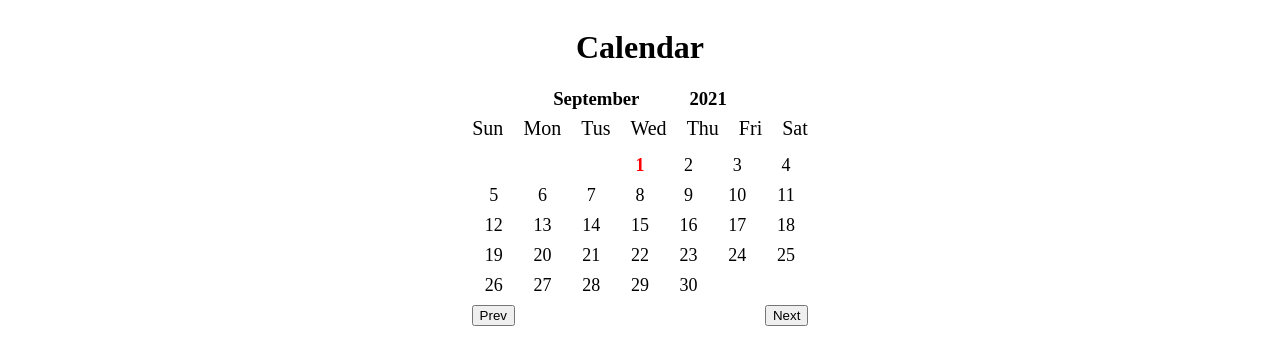
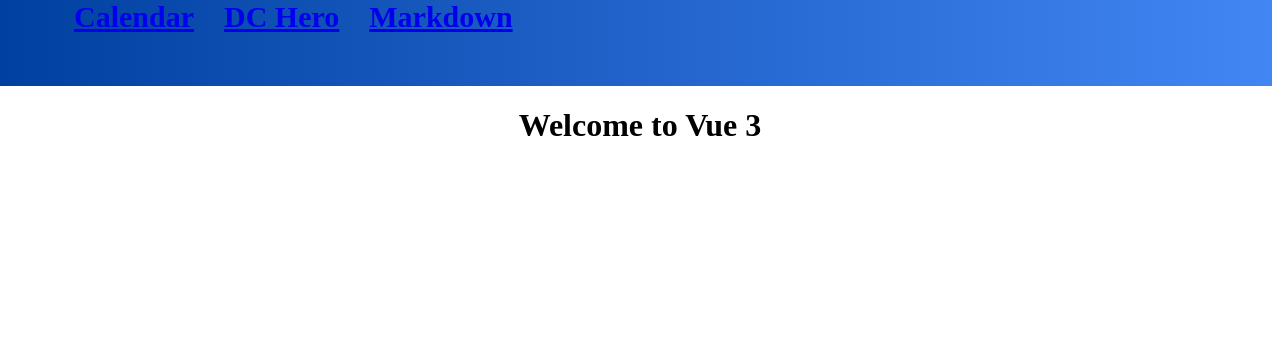
Before and after one commit to ismailEssafi/learn-VueJs, a Vue app in the folder vue3/: page / in a window 1280 px wide. Shown: the top 364 px of the page. Built offline with nearby package versions, Linux system fonts and the light colour scheme.

Commit message:
add routing to the app

```diff
--- a/vue3/package.json
+++ b/vue3/package.json
@@ -9,7 +9,8 @@
   },
   "dependencies": {
     "core-js": "^3.6.5",
-    "vue": "^3.0.0"
+    "vue": "^3.0.0",
+    "vue-router": "^4.0.11"
   },
   "devDependencies": {
     "@vue/cli-plugin-babel": "~4.5.0",
--- a/vue3/src/App.vue
+++ b/vue3/src/App.vue
@@ -1,13 +1,12 @@
 <template>
-
-  <Calendar/>
-
+  <HeaderApp/>
+  <router-view></router-view>
 </template>
 
 <script>
-import Calendar from "./components/Calendar";
+import HeaderApp from "./components/HeaderApp";
 
 export default {
- components: {Calendar },
+  components: {HeaderApp },
 };
 </script>
--- a/vue3/src/assets/style.css
+++ b/vue3/src/assets/style.css
@@ -53,3 +53,16 @@
     display: flex;
     column-gap: 250px;
 }
+.headerApp{
+    height: 86px;
+    margin-top: -21px;
+    margin-left: -8px;
+    padding-left: 44px;
+    padding-top: 13px;
+    background-image: linear-gradient(90deg,#0040a0,#4286f4);
+}
+.headerApp span{
+    font-size:30px;
+    font-weight: 600;
+    padding-left:30px;
+}
--- /dev/null
+++ b/vue3/src/components/HeaderApp.vue
@@ -0,0 +1,7 @@
+<template>
+    <div class="headerApp">
+        <span><router-link to="/calendar">Calendar</router-link></span>
+        <span><router-link to="/dc-hero">DC Hero</router-link></span>
+        <span><router-link to="/markdown">Markdown</router-link></span>
+    </div>
+</template>
--- a/vue3/src/components/Calendar.vue
+++ b/vue3/src/pages/Calendar.vue
@@ -1,6 +1,6 @@
 <template>
     <div class="calendar">
-        <h1>Calendar</h1>
+        <h1>Vue Calendar</h1>
         <section class="month_year">
             <h3>{{currentMonthName}}</h3>
             <h3>{{currentYear}}</h3>
--- /dev/null
+++ b/vue3/src/pages/Home.vue
@@ -0,0 +1,3 @@
+<template>
+  <h1 style="text-align:center">Welcome to Vue 3</h1>
+</template>
--- /dev/null
+++ b/vue3/src/pages/Markdown.vue
@@ -0,0 +1,13 @@
+<template>
+  Markdown
+</template>
+
+<script>
+export default {
+
+}
+</script>
+
+<style>
+
+</style>
```
Also changed, not shown: vue3/src/main.js (+5 -2 lines), vue3/src/router.js (added, +19 -0 lines), vue3/src/pages/NameList.vue (renamed from vue3/src/components/NameList.vue), 1 other file (tests, documents, lock files or other folders).
